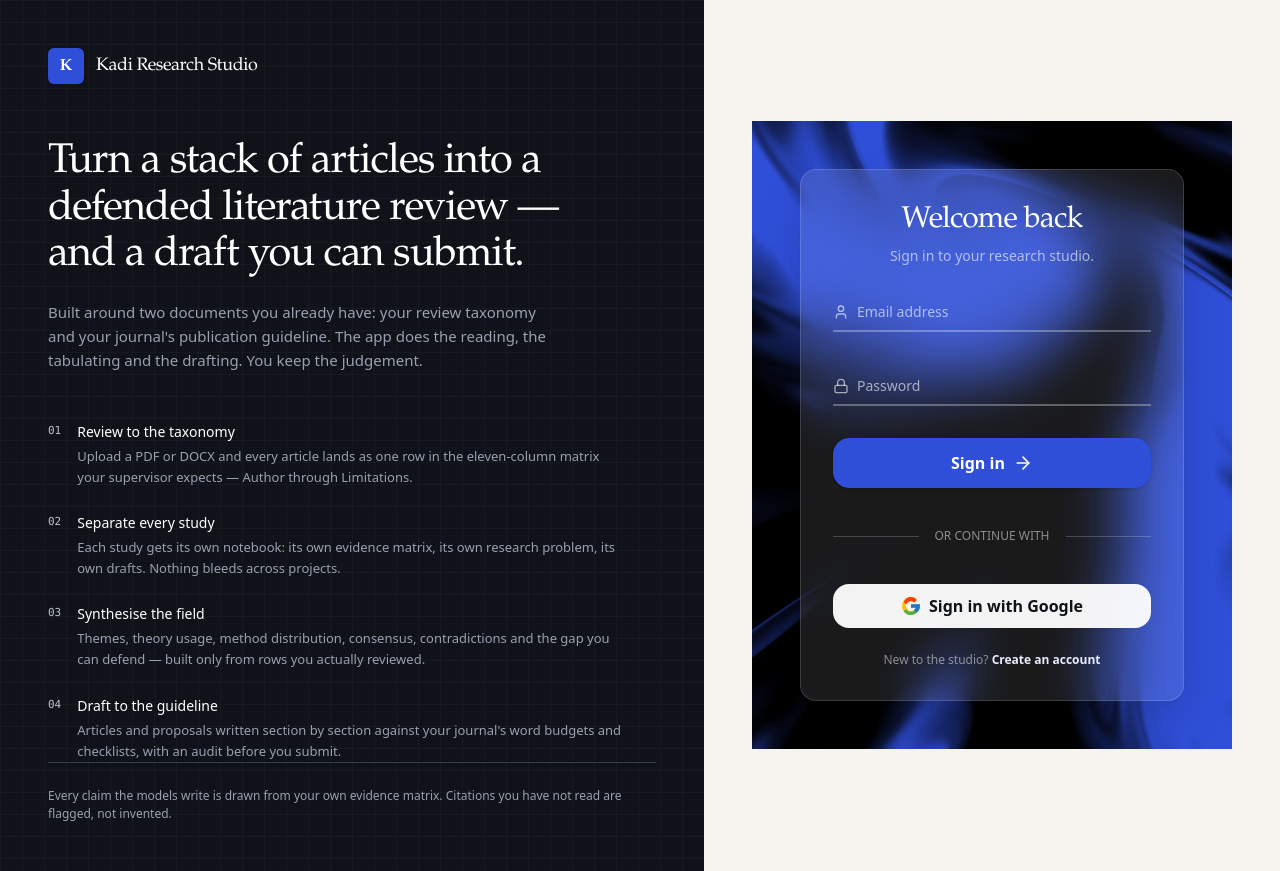
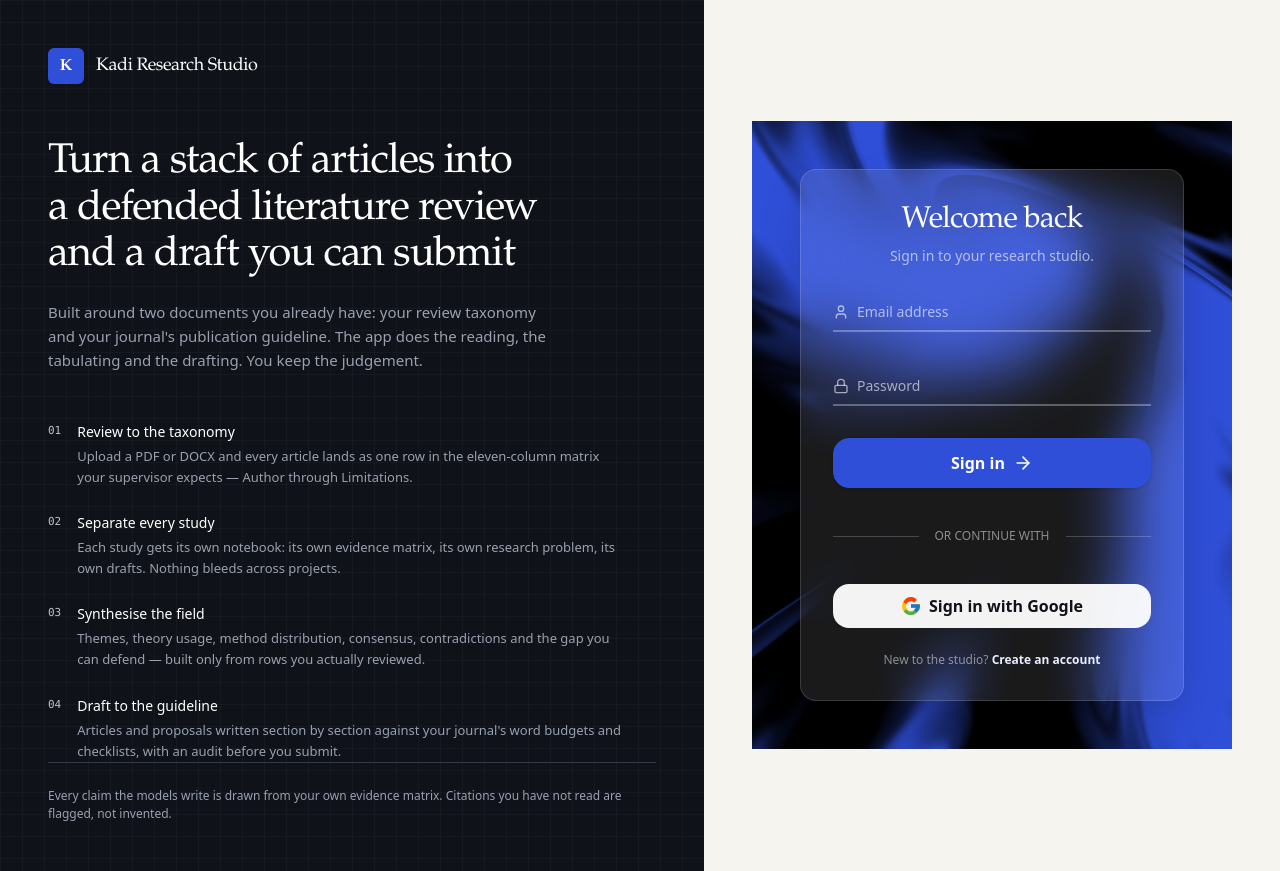
Before and after one commit to Edinam27/phd-research, a Next.js app: page /login in a window 1280 px wide. Built offline with nearby package versions, Linux system fonts and the light colour scheme; no server answers.

Commit message:
fix(auth): remove em-dash from auth page headline
- Replace '...defended literature review — and a draft...' with plain
  '...defended literature review and a draft...' on the shared auth
  layout (login and register pages)

```diff
--- a/src/app/(auth)/layout.tsx
+++ b/src/app/(auth)/layout.tsx
@@ -37,7 +37,7 @@ export default function AuthLayout({ children }: { children: React.ReactNode })
           </Link>
 
           <h1 className="mt-14 max-w-xl font-serif text-[2.6rem] leading-[1.12] tracking-tight">
-            Turn a stack of articles into a defended literature review — and a draft you can submit.
+            Turn a stack of articles into a defended literature review and a draft you can submit
           </h1>
           <p className="mt-5 max-w-lg text-[15px] leading-relaxed text-ink-muted">
             Built around two documents you already have: your review taxonomy and your journal&apos;s publication
```
